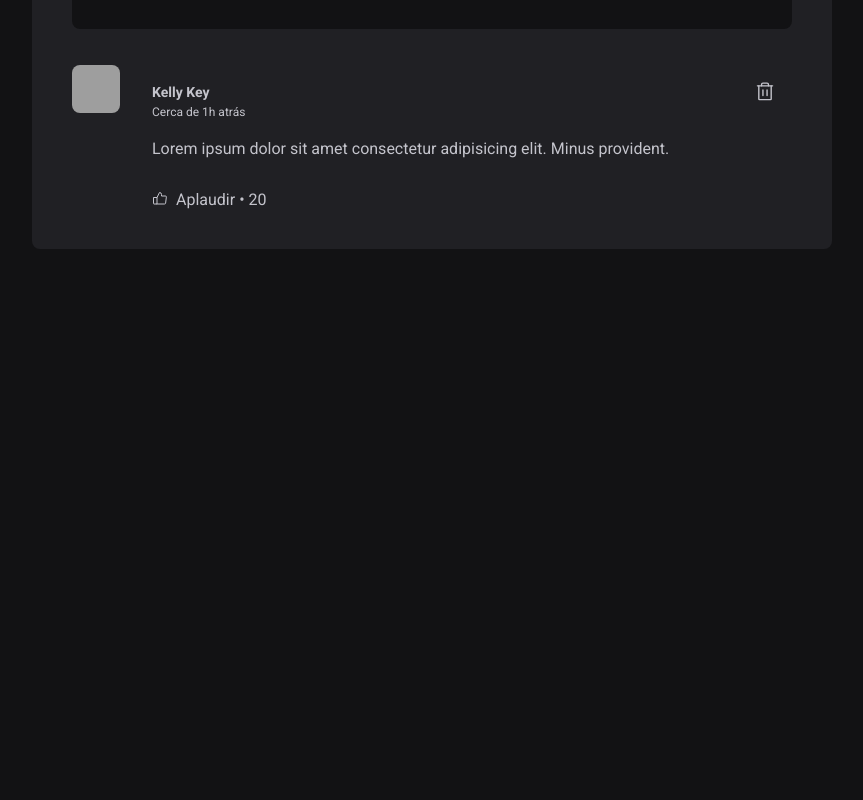
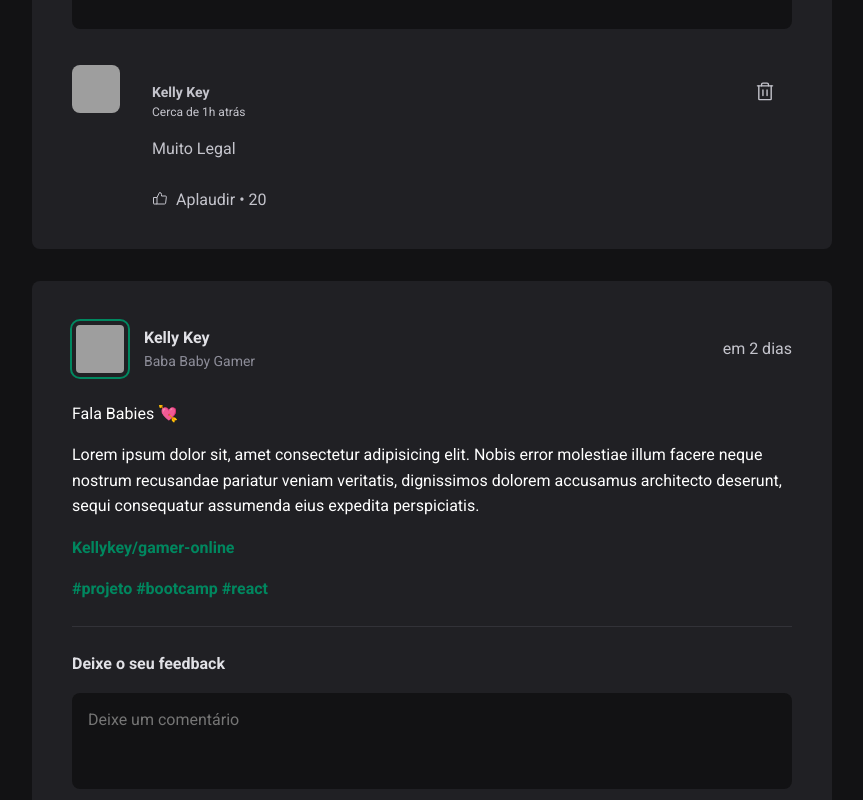
Before and after one commit to kleberlimaGit/ignite-feed, a React (Vite) app in the folder projeto-01-front/: page / in a window 1280 px wide. Shown: the part 580-1380 px from the top of the page, without its empty margins (352-1215 px from the left). Before the commit the page ends 861 px from the top, so only its background shows below. Built offline with nearby package versions, Linux system fonts and the light colour scheme; grey boxes are pictures that could not be loaded.

Commit message:
add comentarios

```diff
--- a/projeto-01-front/package.json
+++ b/projeto-01-front/package.json
@@ -9,6 +9,7 @@
     "preview": "vite preview"
   },
   "dependencies": {
+    "date-fns": "^2.29.3",
     "phosphor-react": "^1.4.1",
     "react": "^18.2.0",
     "react-dom": "^18.2.0"
--- a/projeto-01-front/src/App.jsx
+++ b/projeto-01-front/src/App.jsx
@@ -4,6 +4,38 @@ import './global.css'
 import styles from './App.module.css'
 import { Card } from "./components/Card/Card"
 import { Post } from "./components/Post/Post"
+
+const posts = [
+  {
+    id:1,
+    author:{
+     avatarUrl:'https://images.unsplash.com/photo-1610041321420-a596dd14ebc9?ixlib=rb-4.0.3&ixid=MnwxMjA3fDB8MHxwaG90by1wYWdlfHx8fGVufDB8fHx8&auto=format&fit=crop&w=350&q=50',
+     name: 'Tiago Silva',
+     role: 'FIFA Gamer'
+    },
+    content: [
+      {type: 'paragraph', content: 'Fala Galera 👏'},
+      {type: 'paragraph', content: ' Lorem ipsum dolor sit, amet consectetur adipisicing elit. Nobis error molestiae illum facere neque nostrum recusandae pariatur veniam veritatis, dignissimos dolorem accusamus architecto deserunt, sequi consequatur assumenda eius expedita perspiciatis.'},
+      {type: 'link', content: 'tiago.silva/gamer-online'}
+    ],
+    publishedAt: new Date('2022-12-25 09:00:00')
+  },
+  {
+    id:2,
+    author:{
+     avatarUrl:'https://images.unsplash.com/photo-1628501899963-43bb8e2423e1?ixlib=rb-4.0.3&ixid=MnwxMjA3fDB8MHxwaG90by1wYWdlfHx8fGVufDB8fHx8&auto=format&fit=crop&w=500&q=50',
+     name: 'Kelly Key',
+     role: 'Baba Baby Gamer'
+    },
+    content: [
+      {type: 'paragraph', content: 'Fala Babies 💘'}  ,
+      {type: 'paragraph', content: ' Lorem ipsum dolor sit, amet consectetur adipisicing elit. Nobis error molestiae illum facere neque nostrum recusandae pariatur veniam veritatis, dignissimos dolorem accusamus architecto deserunt, sequi consequatur assumenda eius expedita perspiciatis.'},
+      {type: 'link', content: 'Kellykey/gamer-online'}
+    ],
+    publishedAt: new Date('2022-12-25 15:00:00')
+  },
+
+]
 
 function App() {
 
@@ -13,7 +45,16 @@ function App() {
       <div className={styles.wrapper}>
         <Card/>
         <main>
-          <Post/>
+          {posts.map(post => {
+            return (
+              <Post
+                  key = {post.id}
+                  author={post.author}
+                  content={post.content}
+                  publishedAt={post.publishedAt}
+              />
+            )
+          })}
         </main>
       </div>
     </div>
--- a/projeto-01-front/src/components/Comment/Comment.jsx
+++ b/projeto-01-front/src/components/Comment/Comment.jsx
@@ -2,7 +2,7 @@ import { ThumbsUp, Trash } from "phosphor-react";
 import { Avatar } from "../Avatar/Avatar";
 import styles from "./Comment.module.css";
 
-export function Comment() {
+export function Comment({content}) {
   return (
     <div className={styles.comment}>
       <Avatar hasBorder={false} src="https://images.unsplash.com/photo-1628501899963-43bb8e2423e1?ixlib=rb-4.0.3&ixid=MnwxMjA3fDB8MHxwaG90by1wYWdlfHx8fGVufDB8fHx8&auto=format&fit=crop&w=500&q=50" />
@@ -24,8 +24,7 @@ export function Comment() {
             </button>
           </header>
           <p>
-            Lorem ipsum dolor sit amet consectetur adipisicing elit. Minus
-            provident.
+            {content}
           </p>
         </div>
 
--- a/projeto-01-front/src/components/Post/Post.jsx
+++ b/projeto-01-front/src/components/Post/Post.jsx
@@ -1,37 +1,66 @@
+import { format, formatDistanceToNow } from "date-fns";
+import ptBR from "date-fns/locale/pt-BR";
+import { useState } from "react";
 import { Avatar } from "../Avatar/Avatar";
 import { Comment } from "../Comment/Comment";
 import styles from "./Post.module.css";
 
-export function Post() {
+export function Post({ author, publishedAt, content }) {
+  const [comments, setComments] = useState(["Muito Legal"]);
+
+  const [newCommentText, setNewCommentText] = useState("");
+
+  const publishedDateFormatted = format(
+    publishedAt,
+    "dd 'de' LLLL 'ás' HH:mm'h'",
+    {
+      locale: ptBR,
+    }
+  );
+
+  const publishedDateRelativeToNow = formatDistanceToNow(publishedAt, {
+    locale: ptBR,
+    addSuffix: true,
+  });
+
+  function handleCreateNewComment() {
+    event.preventDefault();
+    setComments([...comments, newCommentText]);
+    setNewCommentText('');
+  }
+
+  function handleNewCommentChange() {
+    setNewCommentText(event.target.value);
+  }
+
   return (
     <article className={styles.post}>
       <header>
         <div className={styles.author}>
-          <Avatar src="https://images.unsplash.com/photo-1610041321420-a596dd14ebc9?ixlib=rb-4.0.3&ixid=MnwxMjA3fDB8MHxwaG90by1wYWdlfHx8fGVufDB8fHx8&auto=format&fit=crop&w=350&q=50" />
+          <Avatar src={author.avatarUrl} />
           <div className={styles.authorInfo}>
-            <strong>Tiago Silva</strong>
-            <span>Gamer</span>
+            <strong>{author.name}</strong>
+            <span>{author.role}</span>
           </div>
         </div>
 
         <time
-          dateTime="2022-12-25 09:00:00"
-          title="25 de Dezembro de 2022 ás 9 horas"
+          dateTime={publishedAt.toISOString()}
+          title={publishedDateFormatted}
         >
-          Publicado há 1h
+          {publishedDateRelativeToNow}
         </time>
       </header>
       <div className={styles.content}>
-        <p>Fala Galera 👏</p>
-        <p>
-          Lorem ipsum dolor sit, amet consectetur adipisicing elit. Nobis error
-          molestiae illum facere neque nostrum recusandae pariatur veniam
-          veritatis, dignissimos dolorem accusamus architecto deserunt, sequi
-          consequatur assumenda eius expedita perspiciatis.
-        </p>
-        <p>
-          👉 <a href="#">tiago.silva/gamer-online</a>
-        </p>
+        {content.map((item) => {
+          return item.type === "paragraph" ? (
+            <p key={item.content}>{item.content}</p>
+          ) : (
+            <p key={item.content}>
+              <a  href="#">{item.content}</a>
+            </p>
+          );
+        })}
         <p>
           <a href="#">#projeto </a>
           <a href="#">#bootcamp </a>
@@ -39,15 +68,22 @@ export function Post() {
         </p>
       </div>
 
-      <form className={styles.commentForm}>
+      <form onSubmit={handleCreateNewComment} className={styles.commentForm}>
         <strong>Deixe o seu feedback</strong>
-        <textarea placeholder="Deixe um comentário" />
+        <textarea
+          name="comment"
+          placeholder="Deixe um comentário"
+          onChange={handleNewCommentChange}
+          value={newCommentText}
+        />
         <footer>
           <button type="submit">Publicar</button>
         </footer>
       </form>
       <div className={styles.commentList}>
-        <Comment />
+        {comments.map((comment) => {
+          return <Comment key={comment} content={comment} />
+        })}
       </div>
     </article>
   );
```
Also changed, not shown: 1 other file (tests, documents, lock files or other folders).
